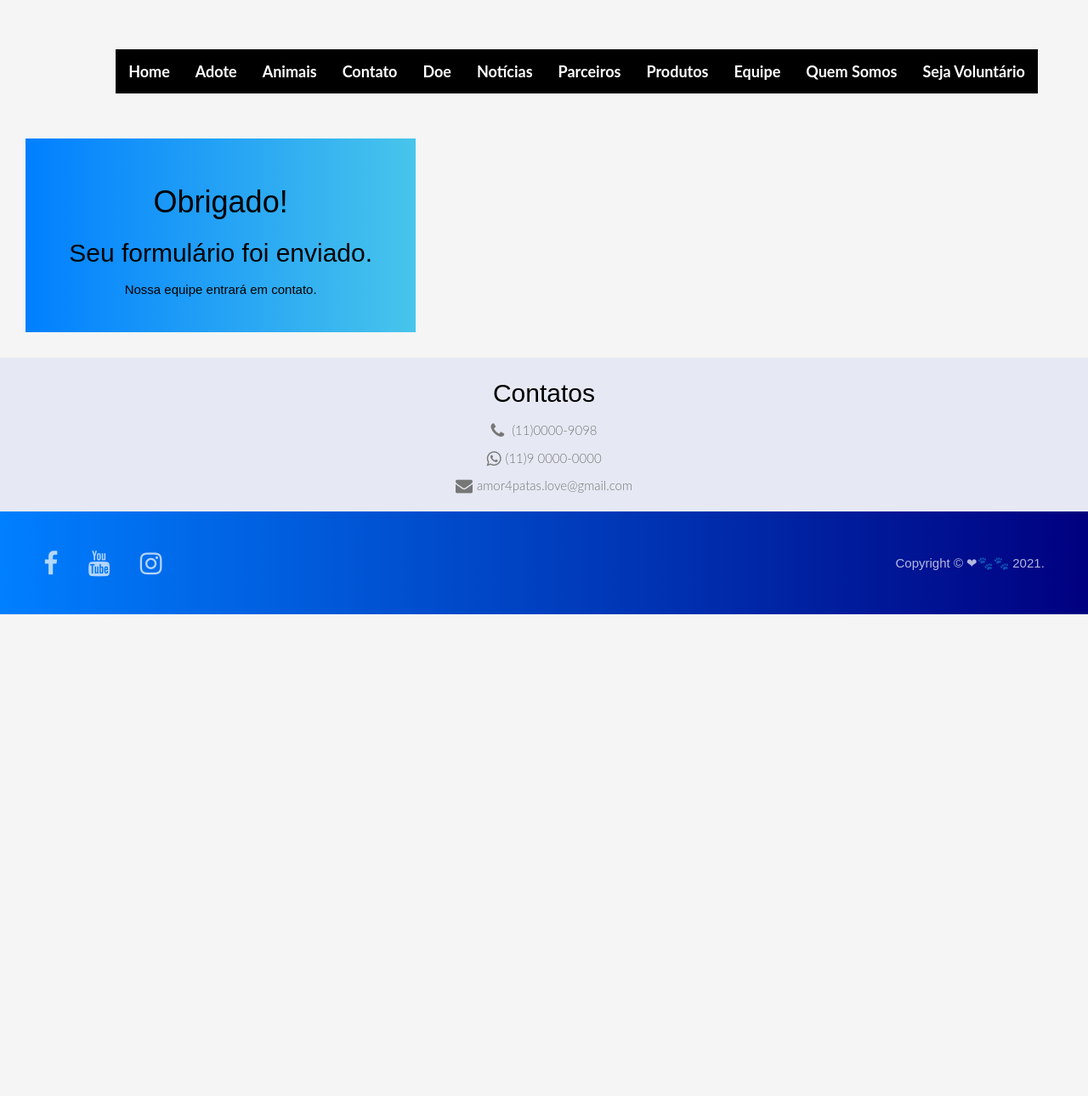
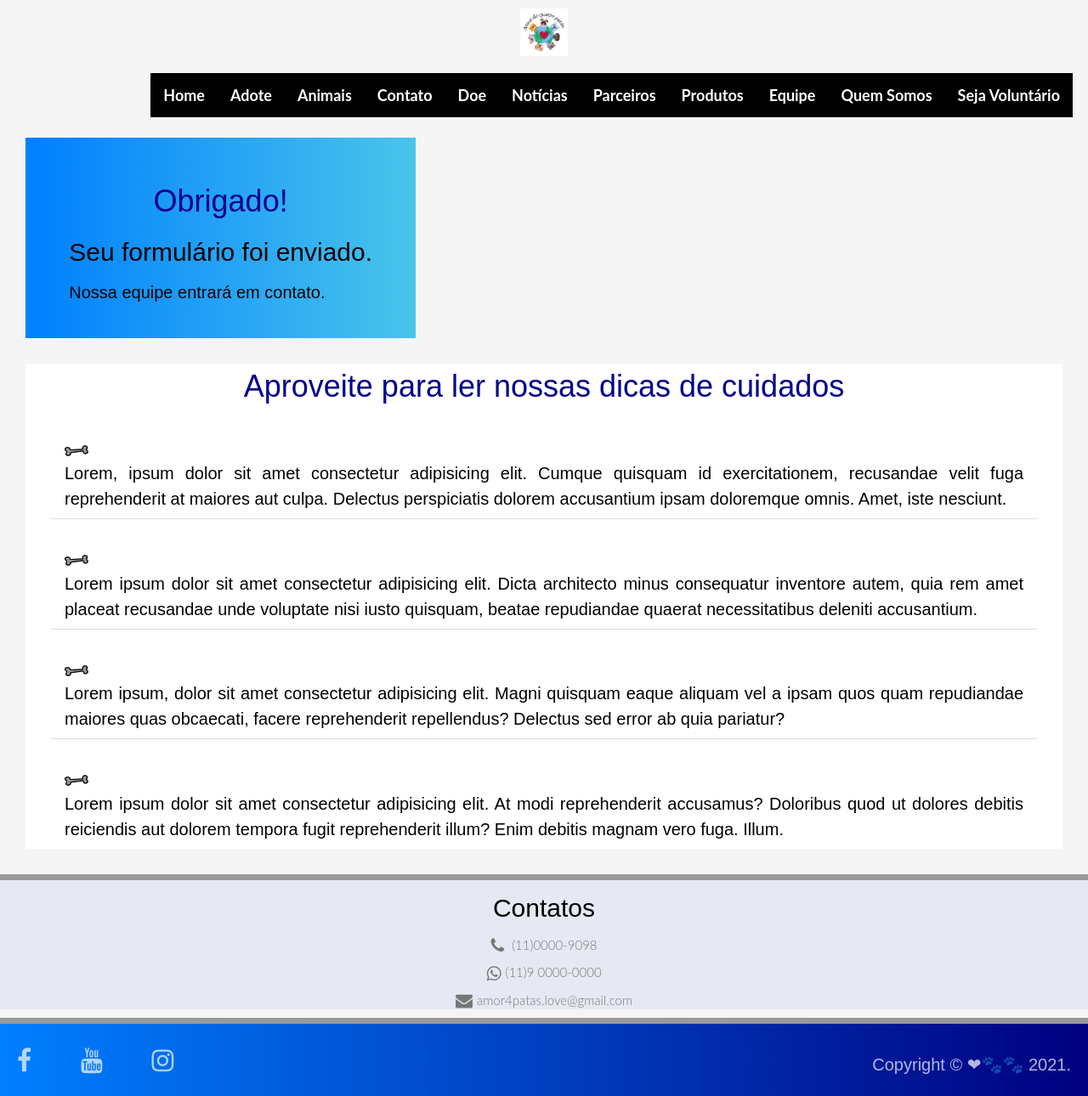
Before and after one commit to Grupo7ETEC/TCC-ETEC-Grupo7, a PHP site: page /obrigado.html in a window 1280 px wide. Shown: the whole page at 85% size. Before the commit the page ends 723 px from the top, so only its background shows below. Run offline with PHP 8.4, Linux system fonts and the light colour scheme; some libraries are stand-ins or nearby versions.

Commit message:
cores
Teste de cores

```diff
--- a/estilos.css
+++ b/estilos.css
@@ -39,14 +39,14 @@
 /*CABEÇALHO*/
 .cabecalho {
     width: 100%;
-     float: left;
-     padding: 3% 4%;
+    float: left;
+    padding: 10px;
     }
 .logo {
-    width: 56px;
+    width: 100%;
     height: 56px;
     float: left;
-    background:url()center center/56px no-repeat;
+    background:url(logos/logo.jpg)center center/56px no-repeat;
     font-size: 0;
 }
 /*MENU*/
@@ -135,14 +135,16 @@
 .rodape {
     width: 100%;
     float: left;
-    padding: 3% 4%;
     background: linear-gradient(to right,#007fff,#000080);
+    padding: 10px;
+    border-top: 7px solid #999;
  }
 .social-icons a {
     font-size: 2em;
     color:rgba(255, 255,255, 0.7);
     margin-right: 3%;
     float:left;
+    padding: 10px;
 }
 
 .btn-facebook:hover {
@@ -158,6 +160,7 @@
     margin-top:1%;
     color:rgba(255, 255,255, 0.7);
     text-align: right;
+    padding: 10px;
 }
 /*SECTION*/
 section {
@@ -165,7 +168,8 @@ section {
 	background-color: #e6e9f3;
 	color: black;
 	text-align: center;
-	padding: 9px;
+	padding: auto;
+    border-top: 7px solid #999;
 	}
 
 section li{
--- a/obrigado.html
+++ b/obrigado.html
@@ -11,7 +11,31 @@
     <link href="https://fonts.googleapis.com/css2?family=Lato:400,300,700" rel="stylesheet" type="text.css">
     <link rel="shortcut icon" href="icones/favicon.ico" type="image/x-icon">
     <link rel="stylesheet" href="estilos.css">
+    <style>
+        main {
+            background-color: white;
+            margin: 30px;
+        }
+
+        h1 {
+            text-align: center;
+            color: darkblue;
+        }
+
+        p {
+            font-size: 20px;
+            text-align: justify;
+        }
+
+        main ul li {
+            list-style-type: none;
+            list-style-image: url(icones/ossinho.png);
+            list-style-position: inside;
+            margin: 30px;
+        }
+    </style>
 </head>
+
 <body>
     <header class="cabecalho">
         <a href="index.html" class="logo"></a>
@@ -39,6 +63,31 @@
         <p>Nossa equipe entrará em contato.</p>
     </div>
     <!--Conteúdo-->
+    <main>
+        <h1>Aproveite para ler nossas dicas de cuidados</h1>
+        <ul class=" w3-ul w3-hoverable">
+            <li>
+                <p>Lorem, ipsum dolor sit amet consectetur adipisicing elit. Cumque quisquam id exercitationem,
+                    recusandae velit fuga reprehenderit at maiores aut culpa. Delectus perspiciatis dolorem accusantium
+                    ipsam doloremque omnis. Amet, iste nesciunt.</p>
+            </li>
+            <li>
+                <p>Lorem ipsum dolor sit amet consectetur adipisicing elit. Dicta architecto minus consequatur inventore
+                    autem, quia rem amet placeat recusandae unde voluptate nisi iusto quisquam, beatae repudiandae
+                    quaerat necessitatibus deleniti accusantium.</p>
+            </li>
+            <li>
+                <p>Lorem ipsum, dolor sit amet consectetur adipisicing elit. Magni quisquam eaque aliquam vel a ipsam
+                    quos quam repudiandae maiores quas obcaecati, facere reprehenderit repellendus? Delectus sed error
+                    ab quia pariatur?</p>
+            </li>
+            <li>
+                <p>Lorem ipsum dolor sit amet consectetur adipisicing elit. At modi reprehenderit accusamus? Doloribus
+                    quod ut dolores debitis reiciendis aut dolorem tempora fugit reprehenderit illum? Enim debitis
+                    magnam vero fuga. Illum.</p>
+            </li>
+        </ul>
+    </main>
     <section>
         <h2>Contatos</h2>
         <ul>
```
Also changed, not shown: icones/ossinho.png (added). Lines whose indentation alone changed are shown as unchanged.
